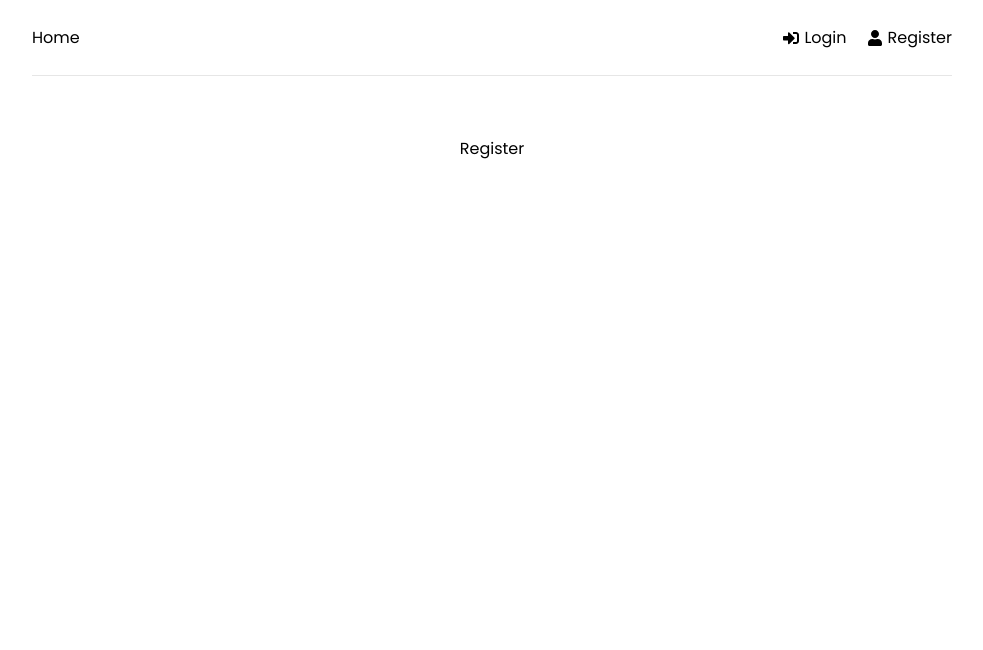
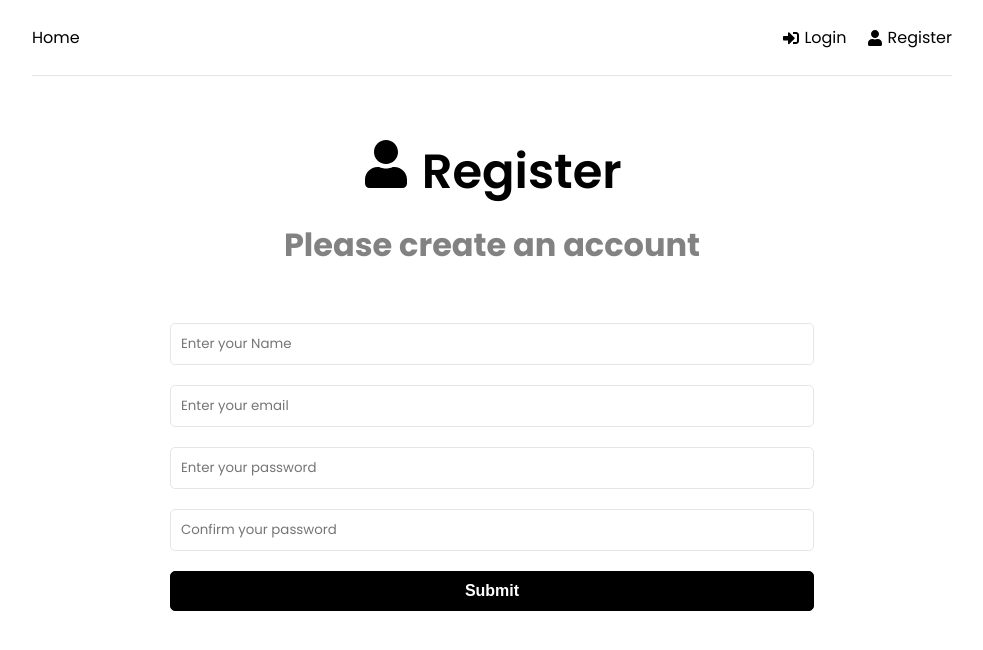
Before and after one commit to dimlutine/training-site, a React (Create React App) app in the folder frontend/: page /register in a window 1280 px wide. Shown: the top 650 px of the page, without its empty margins (148-1131 px from the left). Built offline with nearby package versions, Linux system fonts and the light colour scheme.

Commit message:
add course pages

```diff
--- a/frontend/src/App.js
+++ b/frontend/src/App.js
@@ -1,8 +1,12 @@
 import { BrowserRouter as Router, Routes, Route } from 'react-router-dom';
+import { ToastContainer } from 'react-toastify';
+import 'react-toastify/dist/ReactToastify.css';
 import Header from './components/Header';
 import Home from './pages/Home';
 import Login from './pages/Login';
 import Register from './pages/Register';
+import Python from './pages/Python';
+import JavaScript from './pages/JavaScript';
 
 function App() {
   return (
@@ -14,9 +18,12 @@
             <Route path='/' element={<Home />} />
             <Route path='/login' element={<Login />} />
             <Route path='/register' element={<Register />} />
+            <Route path='/python' element={<Python />} />
+            <Route path='/javascript' element={<JavaScript />} />
           </Routes>
         </div>
       </Router>
+      <ToastContainer />
     </>
   );
 }
--- a/frontend/src/components/Header.jsx
+++ b/frontend/src/components/Header.jsx
@@ -5,7 +5,7 @@
   return (
     <header className='header'>
       <div className='logo'>
-        <Link to='/'>Home</Link>
+        <Link to='/'> Home</Link>
       </div>
       <ul>
         <li>
@@ -22,4 +22,5 @@
     </header>
   );
 }
+
 export default Header;
--- a/frontend/src/pages/Home.jsx
+++ b/frontend/src/pages/Home.jsx
@@ -1,4 +1,41 @@
+import { Link, useNavigate } from 'react-router-dom';
+import { useState } from 'react';
+
 function Home() {
-  return <div>Home</div>;
+  const navigate = useNavigate();
+  //   const [subjects, setSubjects] = useState({
+  //     Python: { key: 1, text: 'python' },
+  //   });
+
+  const subjects = [
+    { key: 1, text: 'python', pretty: 'Python' },
+    { key: 2, text: 'javascript', pretty: 'JavaScript' },
+  ];
+
+  const onChange = (e) => {
+    console.log(e.target.value);
+    navigate(`/${e.target.value}`);
+  };
+
+  return (
+    <>
+      <section className='heading'>
+        <h1>What do you want to learn?</h1>
+        <p>Please choose from an option below</p>
+      </section>
+      <form>
+        <div className='form-group'>
+          <select name='select' onChange={onChange}>
+            <option value='/'>Select a subject</option>
+            {subjects.map((subject) => (
+              <option key={subject.key} value={subject.text}>
+                {subject.pretty}
+              </option>
+            ))}
+          </select>
+        </div>
+      </form>
+    </>
+  );
 }
 export default Home;
--- /dev/null
+++ b/frontend/src/pages/JavaScript.jsx
@@ -0,0 +1,4 @@
+function JavaScript() {
+  return <div>JavaScript</div>;
+}
+export default JavaScript;
--- a/frontend/src/pages/Login.jsx
+++ b/frontend/src/pages/Login.jsx
@@ -1,4 +1,67 @@
+import { useState } from 'react';
+import { FaSignInAlt } from 'react-icons/fa';
+import { toast } from 'react-toastify';
+
 function Login() {
-  return <div>Login</div>;
+  const [formData, setFormData] = useState({
+    email: '',
+    password: '',
+  });
+
+  const { email, password } = formData;
+
+  const onChange = (e) => {
+    setFormData((prevState) => ({
+      ...prevState,
+      [e.target.name]: e.target.value,
+    }));
+  };
+
+  const onSubmit = (e) => {
+    e.preventDefault();
+  };
+
+  return (
+    <>
+      <section className='heading'>
+        <h1>
+          <FaSignInAlt /> Login
+        </h1>
+        <p>Please log in</p>
+      </section>
+      <section className='form'>
+        <form onSubmit={onSubmit}>
+          <div className='form-group'>
+            <input
+              type='email'
+              className='form-control'
+              id='email'
+              name='email'
+              value={email}
+              onChange={onChange}
+              placeholder='Enter your email'
+              required
+            />
+          </div>
+          <div className='form-group'>
+            <input
+              type='password'
+              className='form-control'
+              id='password'
+              name='password'
+              value={password}
+              onChange={onChange}
+              placeholder='Enter your password'
+              required
+            />
+          </div>
+
+          <div className='form-group'>
+            <button className='btn btn-block'>Submit</button>
+          </div>
+        </form>
+      </section>
+    </>
+  );
 }
 export default Login;
--- /dev/null
+++ b/frontend/src/pages/Python.jsx
@@ -0,0 +1,4 @@
+function Python() {
+  return <div>Python</div>;
+}
+export default Python;
--- a/frontend/src/pages/Register.jsx
+++ b/frontend/src/pages/Register.jsx
@@ -1,4 +1,96 @@
+import { useState } from 'react';
+import { FaUser } from 'react-icons/fa';
+import { toast } from 'react-toastify';
+
 function Register() {
-  return <div>Register</div>;
+  const [formData, setFormData] = useState({
+    name: '',
+    email: '',
+    password: '',
+    password2: '',
+  });
+
+  const { name, email, password, password2 } = formData;
+
+  const onChange = (e) => {
+    setFormData((prevState) => ({
+      ...prevState,
+      [e.target.name]: e.target.value,
+    }));
+  };
+
+  const onSubmit = (e) => {
+    e.preventDefault();
+
+    if (password !== password2) {
+      toast.error('Passwords do not match');
+    }
+  };
+
+  return (
+    <>
+      <section className='heading'>
+        <h1>
+          <FaUser /> Register
+        </h1>
+        <p>Please create an account</p>
+      </section>
+      <section className='form'>
+        <form onSubmit={onSubmit}>
+          <div className='form-group'>
+            <input
+              type='text'
+              className='form-control'
+              id='name'
+              name='name'
+              value={name}
+              onChange={onChange}
+              placeholder='Enter your Name'
+              required
+            />
+          </div>
+          <div className='form-group'>
+            <input
+              type='email'
+              className='form-control'
+              id='email'
+              name='email'
+              value={email}
+              onChange={onChange}
+              placeholder='Enter your email'
+              required
+            />
+          </div>
+          <div className='form-group'>
+            <input
+              type='password'
+              className='form-control'
+              id='password'
+              name='password'
+              value={password}
+              onChange={onChange}
+              placeholder='Enter your password'
+              required
+            />
+          </div>
+          <div className='form-group'>
+            <input
+              type='password'
+              className='form-control'
+              id='password2'
+              name='password2'
+              value={password2}
+              onChange={onChange}
+              placeholder='Confirm your password'
+              required
+            />
+          </div>
+          <div className='form-group'>
+            <button className='btn btn-block'>Submit</button>
+          </div>
+        </form>
+      </section>
+    </>
+  );
 }
 export default Register;
```
